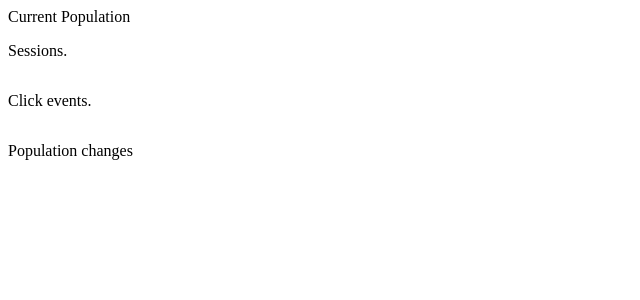
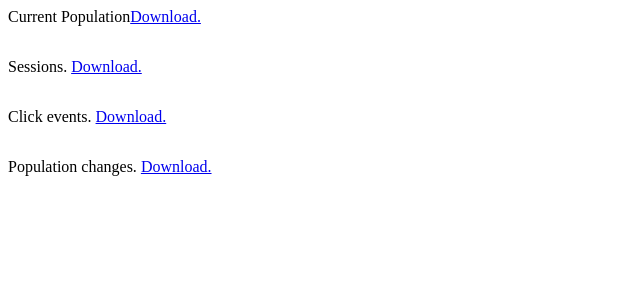
Before and after one commit to tomrijntjes/robopreneur, a Flask app: page /population in a window 1280 px wide. Shown: the top 300 px of the page, without its empty margins (0-640 px from the left). Run offline with Flask 2, Linux system fonts and the light colour scheme; data that the repository does not hold is empty.

Commit message:
downloadable events

```diff
--- a/web/app.py
+++ b/web/app.py
@@ -128,16 +128,16 @@ def overview():
 def dump_data(dataset):
     if dataset=='pop':
         data = list(breeder.mongo.breeder.population.find())
+    elif dataset=='sessions':
+        data = list(SESSION_MONGODB.flask_session.events.find())
     elif dataset=='clicks':
         data = list(breeder.mongo.breeder.click_events.find())
     elif dataset=='events':
         data = list(breeder.mongo.breeder.events.find())
-
-
-
-    raise Exception(data)
-
-    csv = ''.join(data)
+    header = [';'.join(list(data[0].keys()))]
+    values = [';'.join(str(v) for v in _.values()) for _ in data]
+    data = header+values
+    csv = '\r\n'.join(data)
     return Response(csv,
                     mimetype="text/csv",
                     headers={"Content-disposition":"attachment; filename=logs.csv"})
--- a/web/templates/population.html
+++ b/web/templates/population.html
@@ -1,6 +1,6 @@
 <html>
 
-<p>Current Population<!--<a href='/dump/pop'>Download.</a></p>-->
+<p>Current Population<a href='/dump/pop'>Download.</a></p>
 
 <table>
 {% for individual in pop %}
@@ -13,7 +13,7 @@
 {% endfor %}
 </table>
 
-<p>Sessions. <!--<a href='/dump/sessions'>Download.</a>--></p>
+<p>Sessions. <a href='/dump/sessions'>Download.</a></p>
 
 <table>
 {% for session in sessions %}
@@ -25,7 +25,7 @@
 </table>
 
 
-<p>Click events.<!-- <a href='/dump/clicks'>Download.</a>--></p>
+<p>Click events. <a href='/dump/clicks'>Download.</a></p>
 
 <table>
 {% for event in click_events %}
@@ -39,7 +39,7 @@
 {% endfor %}
 </table>
 
-<p>Population changes<!--<a href='/dump/events'>Download.</a>--></p>
+<p>Population changes. <a href='/dump/events'>Download.</a></p>
 
 <table>
 {% for event in pop_events %}
```
